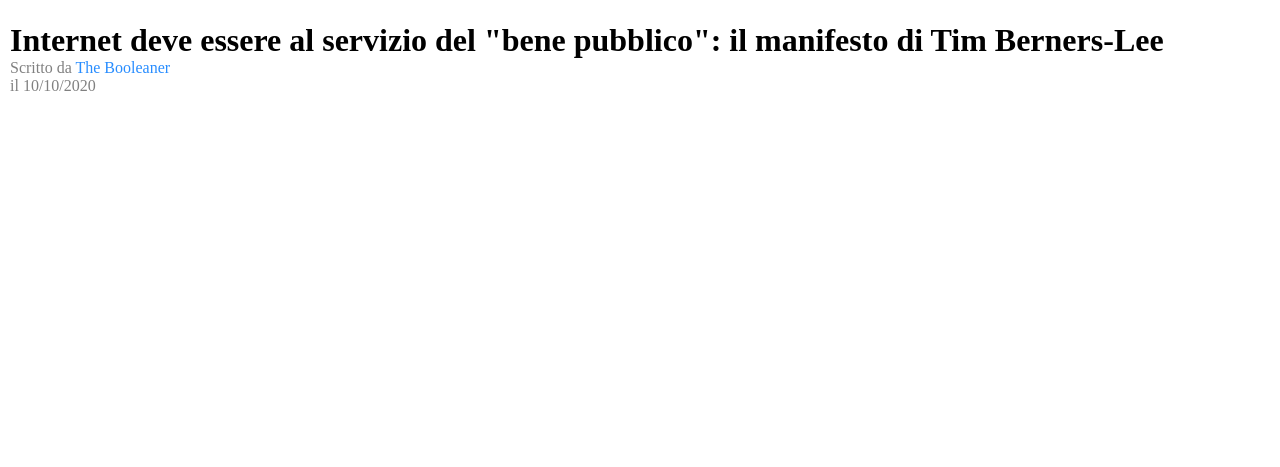
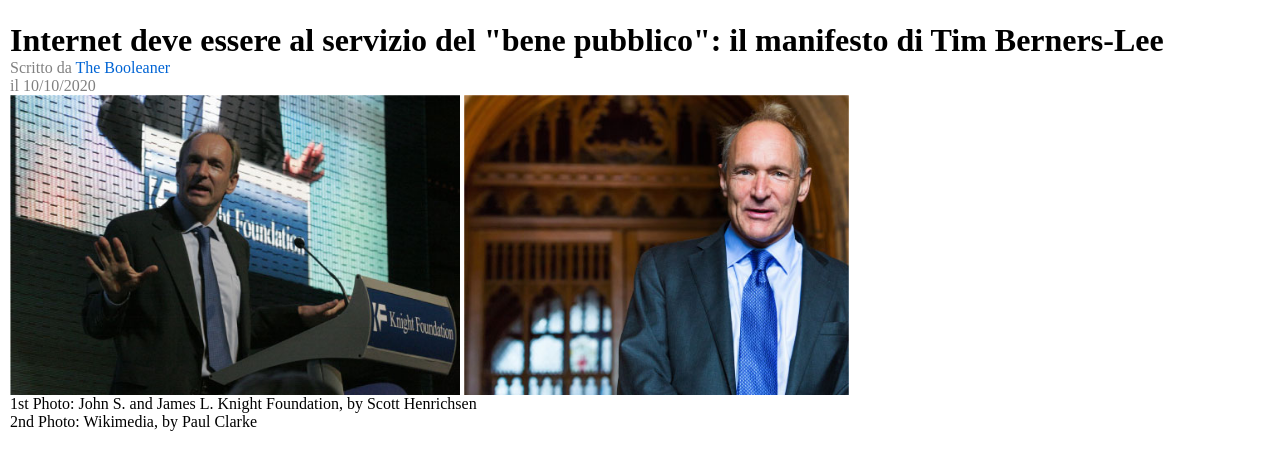
Before and after one commit to Andriy-Kolokolov/html-css-booleaner, a plain HTML site: page index.html in a window 1280 px wide. Shown: the part 153-620 px from the top of the page. Drawn offline with Linux system fonts and the light colour scheme.

Commit message:
Added photo section

```diff
--- a/assets/style.css
+++ b/assets/style.css
@@ -36,10 +36,36 @@ header {
 
 #main-title > #sub-title {
     color: grey;
-    font-weight: 300;
+    font-weight: 400;
 }
 
 #main-title .author-link {
     text-decoration: none;
-    color: #288dff;
+    color: #0064d4;
 }
+
+.photos {
+    height: 300px;
+}
+
+.photo {
+    display: inline-block;
+    height: 100%;
+}
+
+.photo img {
+    max-height: 100%;
+    max-width: 100%;
+}
+
+
+
+
+/*.photos {*/
+/*    display: block;*/
+/*    width: 100vw;*/
+/*}*/
+
+/*.photos img {*/
+/*    width: 40%;*/
+/*}*/
--- a/index.html
+++ b/index.html
@@ -24,6 +24,24 @@
             <h4 id="sub-title">Scritto da <a class="author-link" href="#">The Booleaner</a><br>il 10/10/2020</h4>
         </div>
 
+        <!--    Photo section   -->
+        <section id="photo-section">
+            <div class="photos">
+                <div class="photo">
+                    <img src="img/tim-1.jpg" alt="John S. photo, by Scott Henrichsen">
+                </div>
+
+                <div class="photo">
+                    <img src="img/tim-2.jpg" alt="Wikimedia, by Paul Clarke">
+                </div>
+            </div>
+
+            <div class="photo-description">
+                <p>1st Photo: John S. and James L. Knight Foundation, by Scott Henrichsen</p>
+                <p>2nd Photo: Wikimedia, by Paul Clarke</p>
+            </div>
+        </section>
+
 
     </main>
 </body>
```
